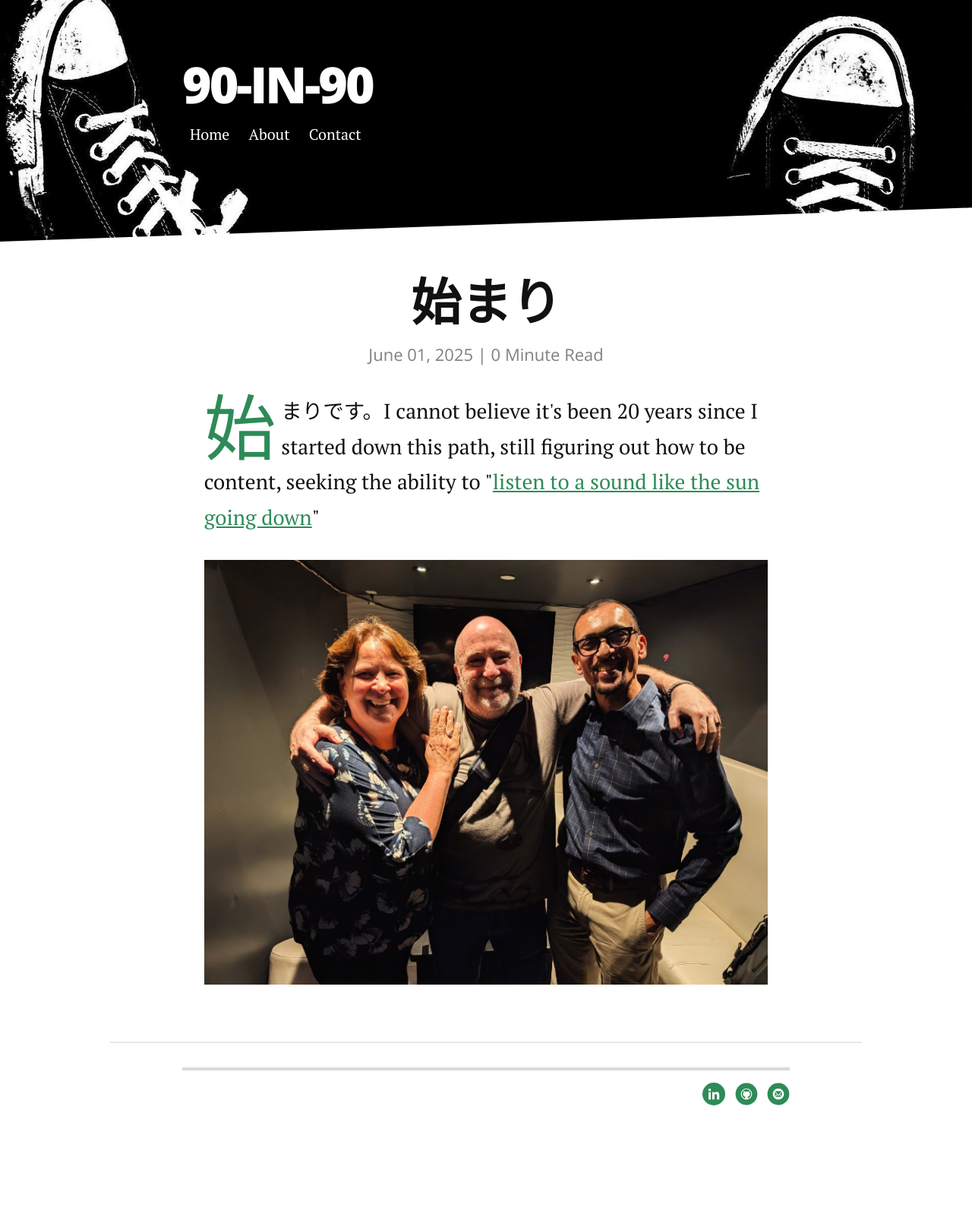
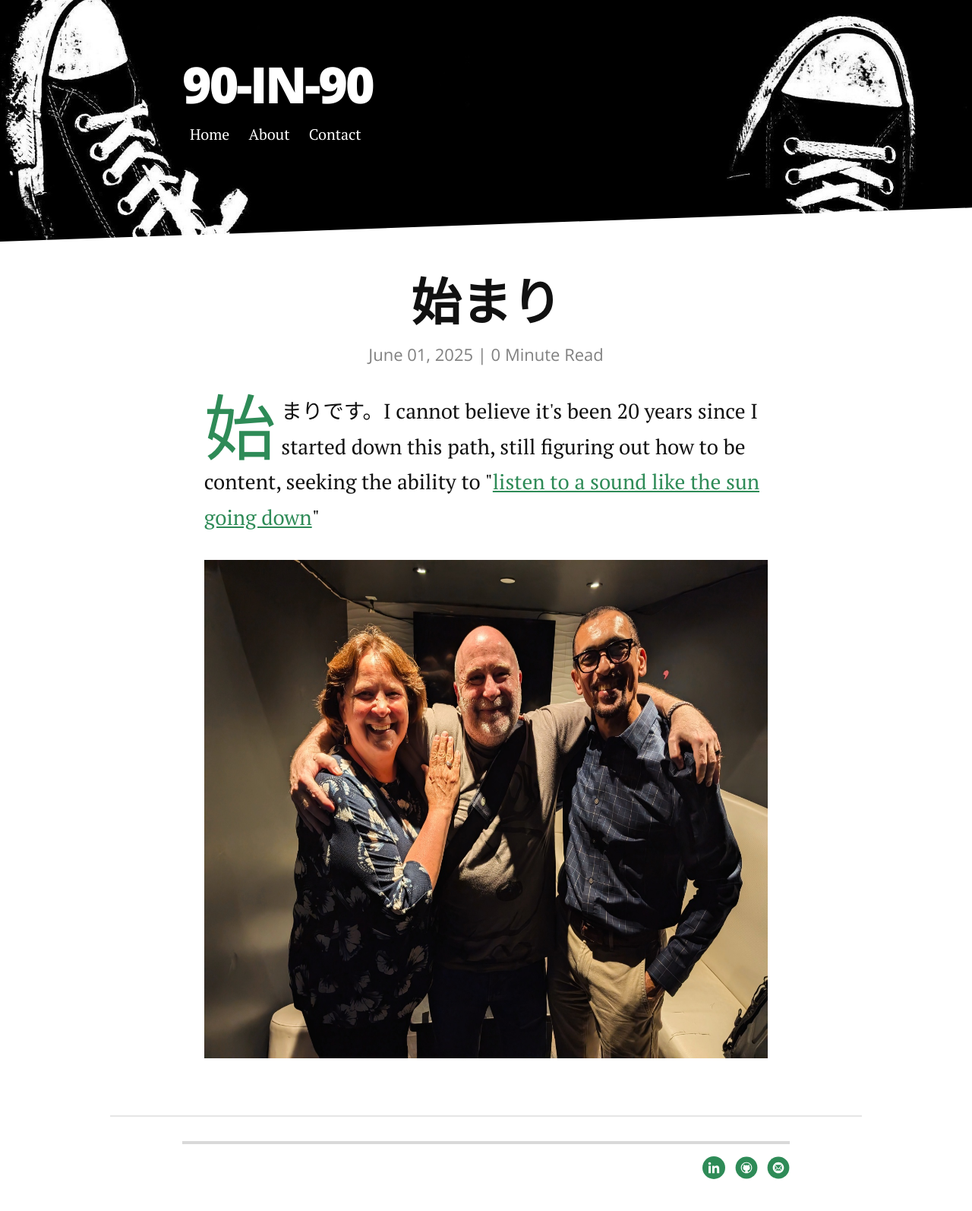
Before and after one commit to weebaruto/weeblog, a Jekyll site: the page built from _posts/2014-12-10-test-post.markdown, in a window 1280 px wide. Shown: the whole page at 76% size. Built offline with Jekyll 4.4.1, drawn with Linux system fonts in a browser that asks for light colours; nearby versions of some CDN libraries; before the commit the page ends 1497 px from its top, so only the background shows below that.

Commit message:
Update 2014-12-10-test-post.markdown

```diff
--- a/_posts/2014-12-10-test-post.markdown
+++ b/_posts/2014-12-10-test-post.markdown
@@ -5,4 +5,4 @@ date:   2025-06-01
 ---
 
 <p class="intro"><span class="dropcap">始</span>まりです。I cannot believe it's been 20 years since I started down this path, still figuring out how to be content, seeking the ability to "<a href="https://www.azlyrics.com/lyrics/rodneycrowell/songforthelife.html" target="_blank">listen to a sound like the sun going down</a>"</p>
-<img src="/assets/img/guardianangels.jpg" alt="">
+<img src="/assets/img/guardianangels.jpg" alt="" width="1035" height="656">
```
